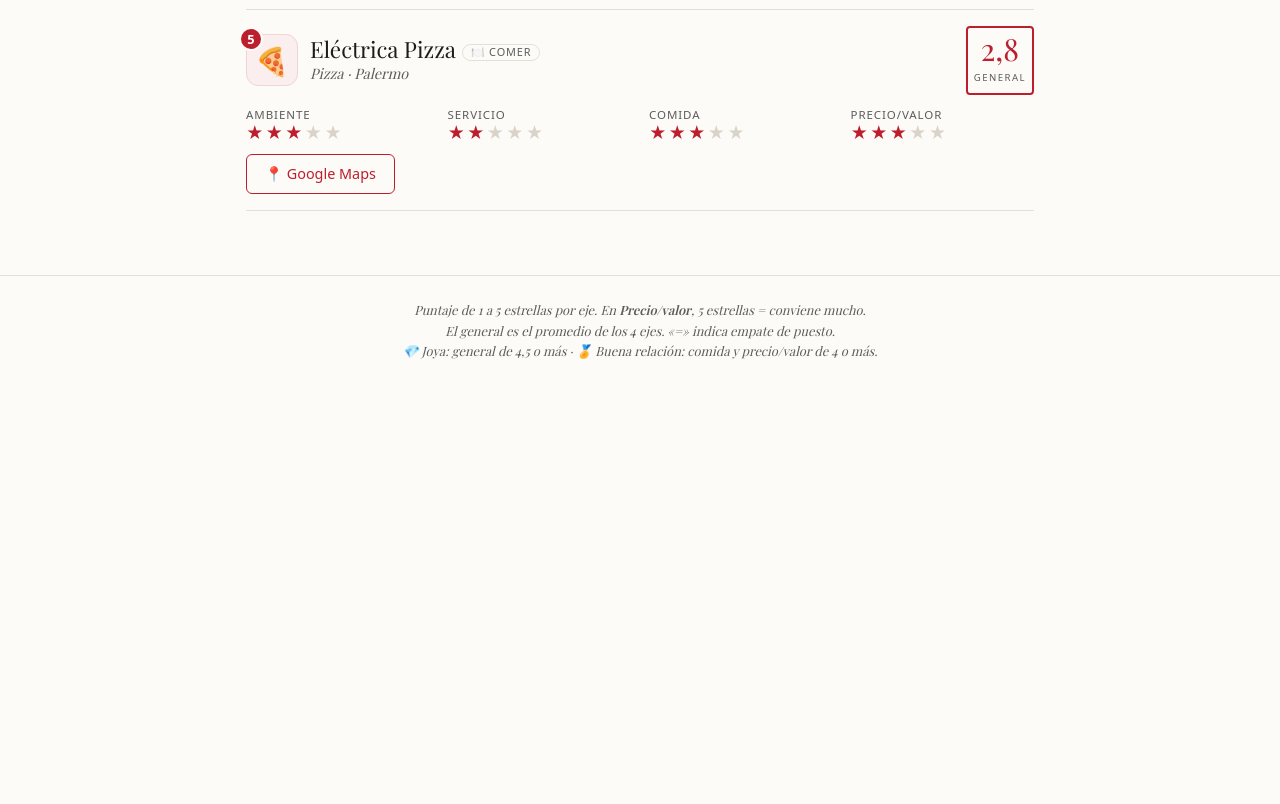
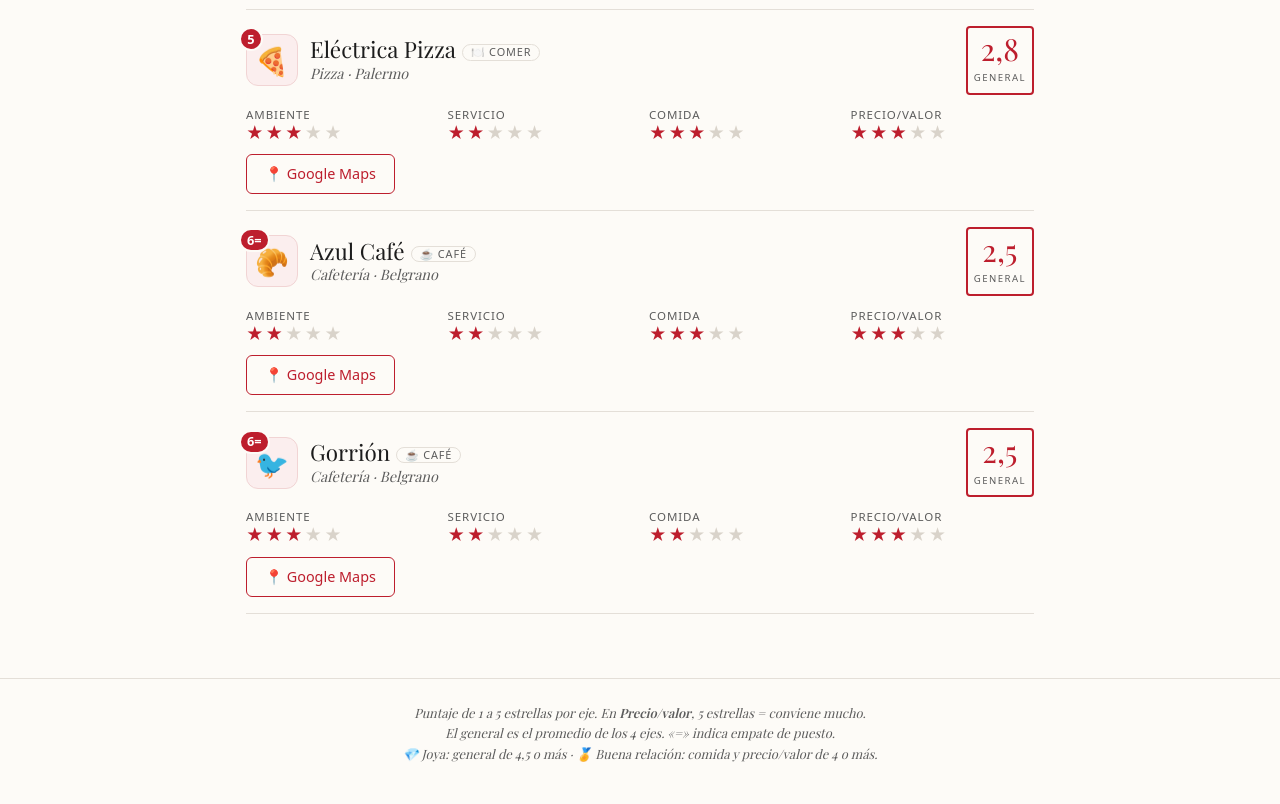
Before and after one commit to diodice-it/guia-df, a plain HTML site: page index.html in a window 1280 px wide. Shown: the part 1216-2020 px from the top of the page. Before the commit the page ends 1617 px from the top, so only its background shows below. Drawn offline with nearby package versions, Linux system fonts and the light colour scheme; a web font is replaced by a local one.

Commit message:
Sumar Gorrión y Azul Café; campo opcional maps con link exacto
Co-Authored-By: Claude Sonnet 5.5 <noreply@anthropic.com>

```diff
--- a/datos.js
+++ b/datos.js
@@ -2,11 +2,14 @@
    Para agregar un lugar, sumar un objeto a la lista.
    Puntajes: enteros de 1 a 5.
    icono: un emoji que represente al lugar (🍝 🍣 ☕ 🍷 🍕 🍔 🥩 🍦...).
-   momento: "comer" (almuerzo/cena) o "cafe" (desayuno/merienda). */
+   momento: "comer" (almuerzo/cena) o "cafe" (desayuno/merienda).
+   maps: (opcional) link exacto de Google Maps. Si falta, se busca por nombre + barrio. */
 const LUGARES = [
   { nombre: "Evelia", icono: "🍝", cocina: "Italo-argentina", barrio: "Núñez", ambiente: 5, servicio: 5, comida: 5, precio: 2, momento: "comer" },
   { nombre: "Norimoto", icono: "🍣", cocina: "Nikkei", barrio: "Recoleta", ambiente: 5, servicio: 4, comida: 4, precio: 2, momento: "comer" },
   { nombre: "The Shelter Coffee", icono: "☕", cocina: "Café de especialidad", barrio: "Belgrano", ambiente: 5, servicio: 3, comida: 4, precio: 3, momento: "cafe" },
+  { nombre: "Gorrión", icono: "🐦", cocina: "Cafetería", barrio: "Belgrano", ambiente: 3, servicio: 2, comida: 2, precio: 3, momento: "cafe" },
+  { nombre: "Azul Café", icono: "🥐", cocina: "Cafetería", barrio: "Belgrano", ambiente: 2, servicio: 2, comida: 3, precio: 3, momento: "cafe", maps: "https://www.google.com/maps/place/Azul+Caf%C3%A9/@-34.5611316,-58.443715,20z/data=!4m6!3m5!1s0x95bcb54c1b56aa39:0x1d7f123412841225!8m2!3d-34.5611644!4d-58.4434382!16s%2Fg%2F11sjwk_4_1" },
   { nombre: "Vereda Adentro", icono: "🍷", cocina: "Vinos naturales", barrio: "Saavedra", ambiente: 5, servicio: 4, comida: 3, precio: 3, momento: "comer" },
   { nombre: "Eléctrica Pizza", icono: "🍕", cocina: "Pizza", barrio: "Palermo", ambiente: 3, servicio: 2, comida: 3, precio: 3, momento: "comer" }
 ];
--- a/index.html
+++ b/index.html
@@ -177,6 +177,7 @@ function estrellas(n) {
     "★".repeat(n) + '<span class="off">' + "★".repeat(5 - n) + "</span></span>";
 }
 function linkMaps(l) {
+  if (typeof l.maps === "string" && l.maps.startsWith("https://www.google.com/maps/")) return l.maps;
   return "https://www.google.com/maps/search/?api=1&query=" + encodeURIComponent(l.nombre + " " + l.barrio + " Buenos Aires");
 }
 
```
Also changed, not shown: 1 other file.
